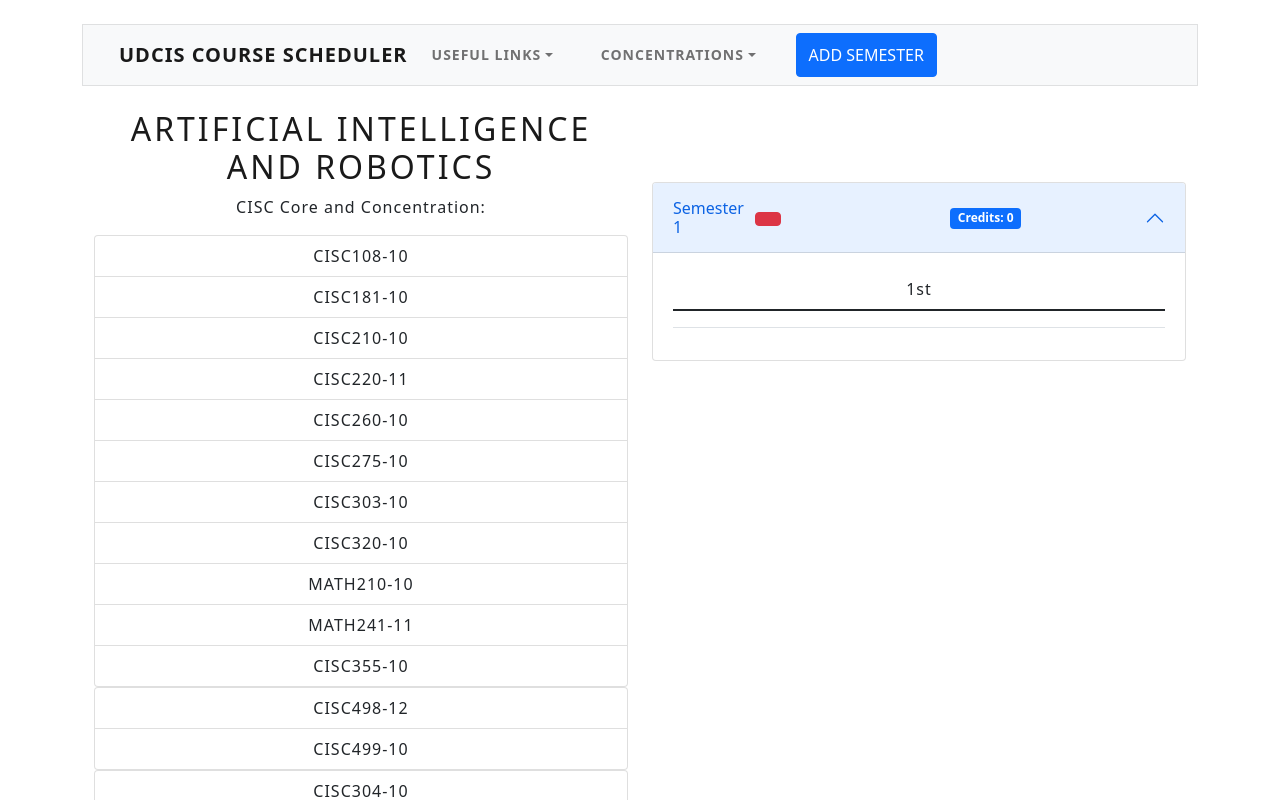
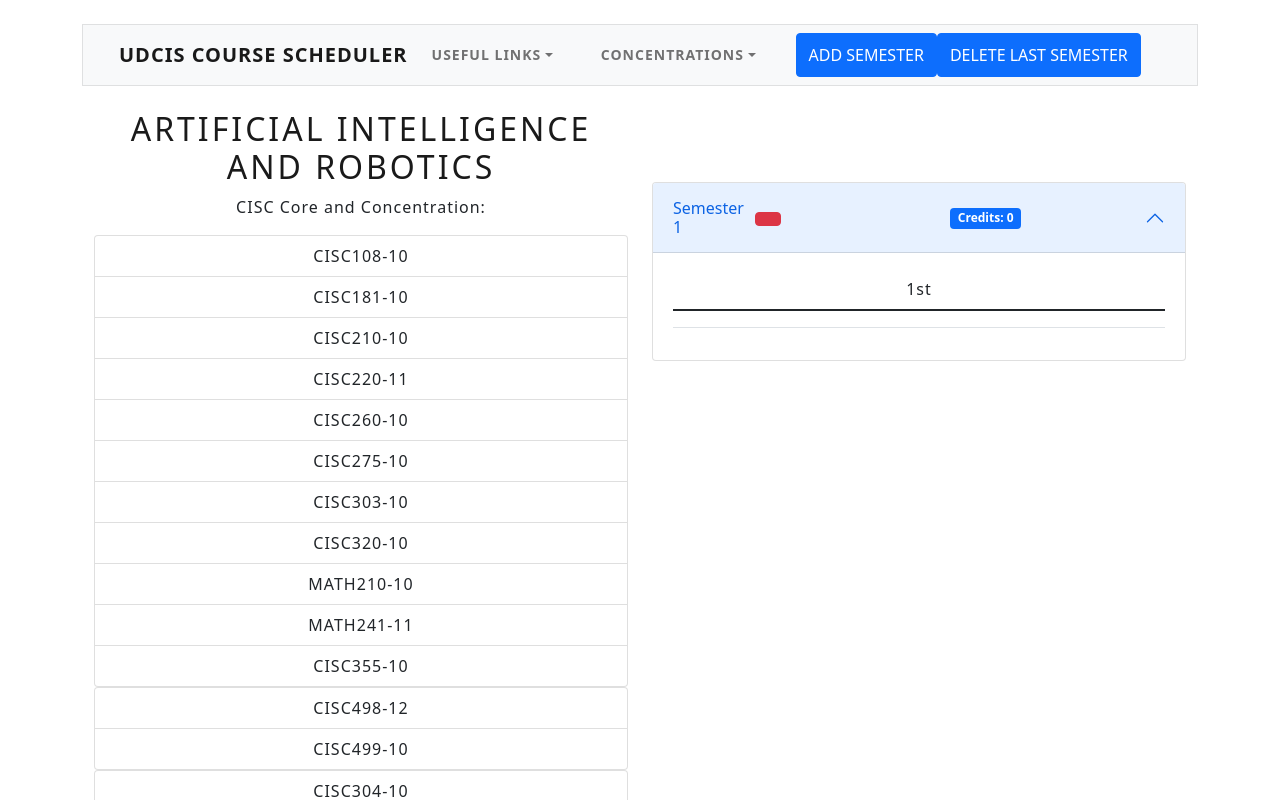
Before and after one commit to UD-CISC275-F21/ud-cis-scheduler-team-4, a React (Create React App) app: page / in a window 1280 px wide. Shown: the top 800 px of the page. Built offline with nearby package versions, Linux system fonts and the light colour scheme.

Commit message:
Re-added button to delete semester

```diff
--- a/src/components/MainPage.tsx
+++ b/src/components/MainPage.tsx
@@ -10,6 +10,7 @@ import { Concentration } from "../interfaces/concentration";
 import CONCENTRATIONS from "../json/concentrations.json";
 import { SemesterType } from "../interfaces/semester";
 import { AddSemesterButton } from "./semesters/AddSemesterButton";
+import { DeleteSemesterButton } from "./semesters/DeleteSemesterButton";
 import { ConcentrationContainerType } from "../interfaces/concentrationcontainer";
 import { onDragEndLogic } from "./util/DropLogic";
 import { PreReqSameSemesterToast } from "./util/Notifications";
@@ -70,7 +71,8 @@ export const MainPage = (): JSX.Element => {
                                             <NavDropdown.Item href="https://ud-cis-teaching.github.io/student-guidance/" data-testid="navdropdownitem4">UD CIS Student Guidance</NavDropdown.Item>
                                         </NavDropdown>
                                         <DropdownMenu setConcentration={setConcentration} semesterCourses={semesterCourses} setSemesterCourses={setSemesterCourses}></DropdownMenu>
-                                        <AddSemesterButton setSemesters={setSemesters} semesters={semesters} />
+                                        <AddSemesterButton setSemesters={setSemesters} semesters={semesters}/>
+                                        <DeleteSemesterButton setSemesters={setSemesters} semesters={semesters} />
                                     </Nav>
                                 </Navbar.Collapse>
                             </Container>
--- a/src/components/semesters/AddSemesterButton.tsx
+++ b/src/components/semesters/AddSemesterButton.tsx
@@ -9,4 +9,4 @@ export const AddSemesterButton = (props: { setSemesters: React.Dispatch<React.Se
         ++tmpSemesters;
         props.setSemesters(tmpSemesters);
 
-    }}>Add Semester</Button>;
+    }} >Add Semester</Button>;
--- /dev/null
+++ b/src/components/semesters/DeleteSemesterButton.tsx
@@ -0,0 +1,14 @@
+import { Button } from "react-bootstrap";
+import React from "react";
+
+export const DeleteSemesterButton = (props: { setSemesters: React.Dispatch<React.SetStateAction<number>>, semesters: number}): JSX.Element =>
+
+    <Button variant="primary" onClick={() => {
+
+        let tmpSemesters = props.semesters;
+        if (tmpSemesters!=0){
+            --tmpSemesters;
+        }
+        props.setSemesters(tmpSemesters);
+
+    }}>Delete Last Semester</Button>;
```
Also changed, not shown: 1 other file (tests, documents, lock files or other folders).
